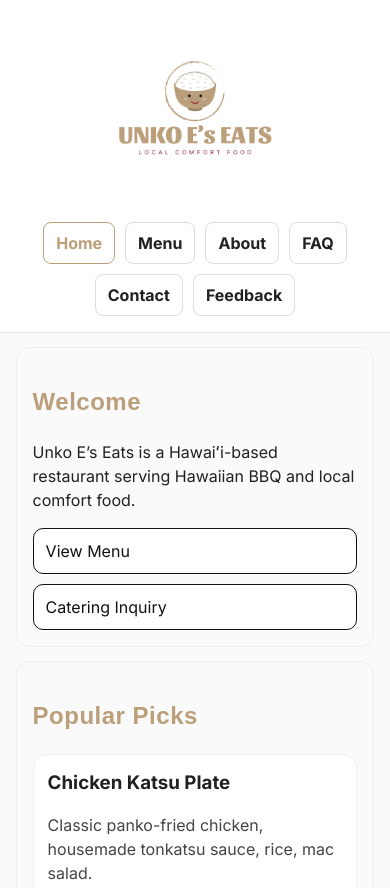
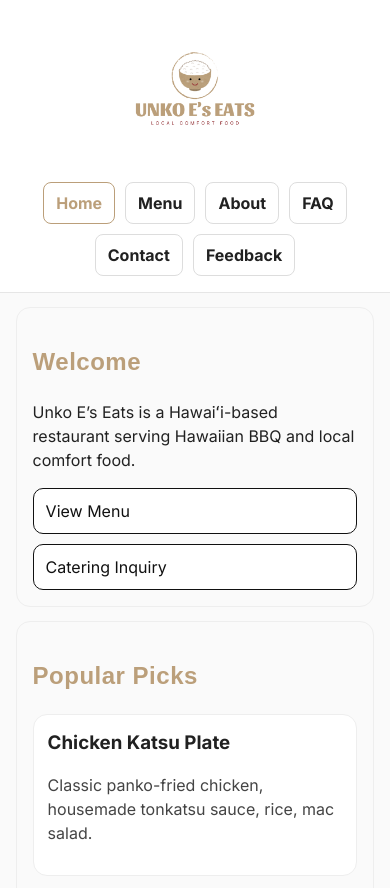
Before and after one commit to godliestt/unkoeseats, a plain HTML site: page index.html in a window 390 px wide. Shown: the top 888 px of the page. Drawn offline with Linux system fonts and the light colour scheme; a web font is replaced by a local one.

Commit message:
Update styles.css

```diff
--- a/styles.css
+++ b/styles.css
@@ -186,7 +186,7 @@ footer {
 
 @media (max-width: 720px) {
   .logo-img, .site-logo {
-    height: 180px;
+    height: 140px;
     margin: 5px auto;
   }
   .brand {
```
